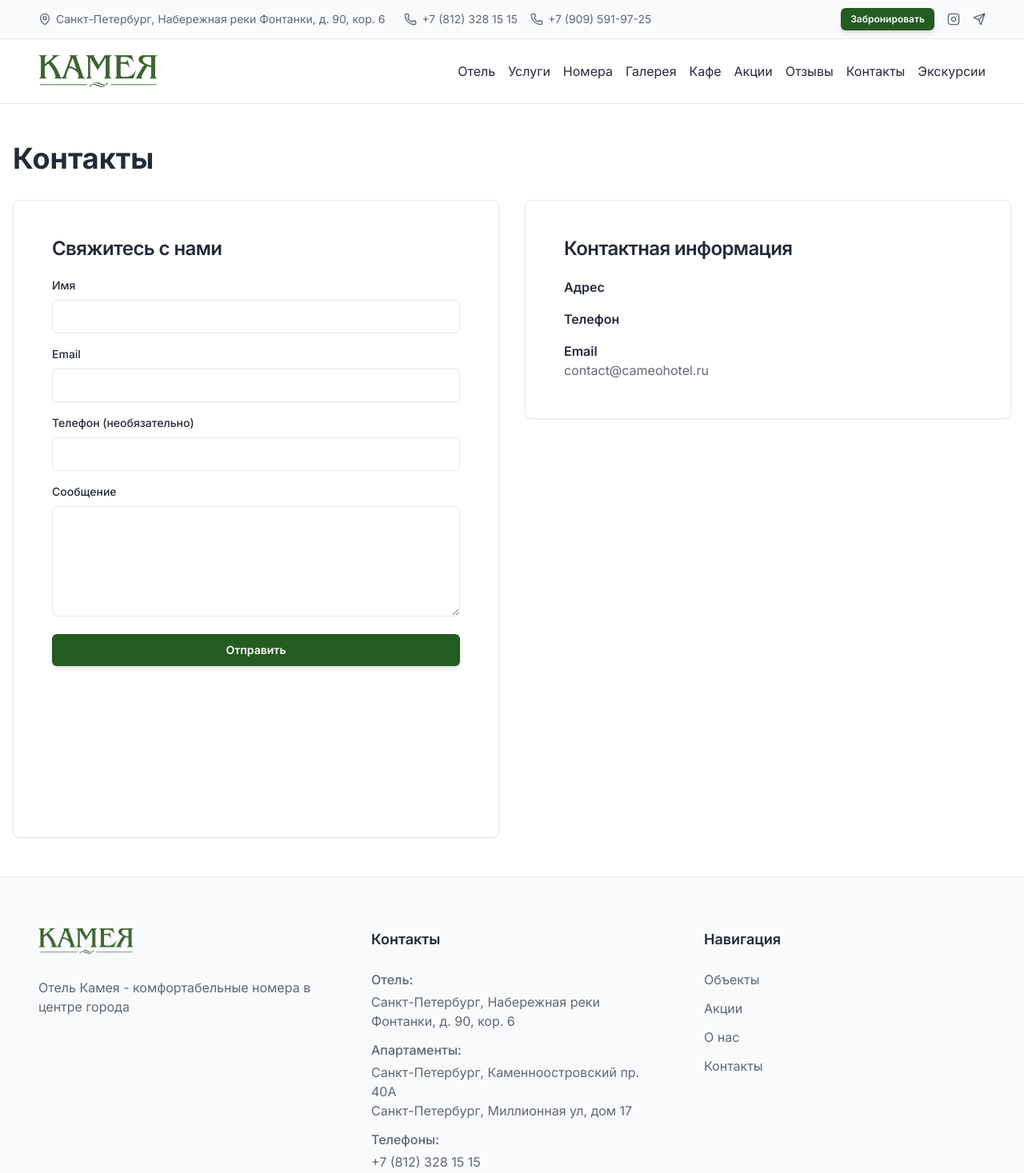
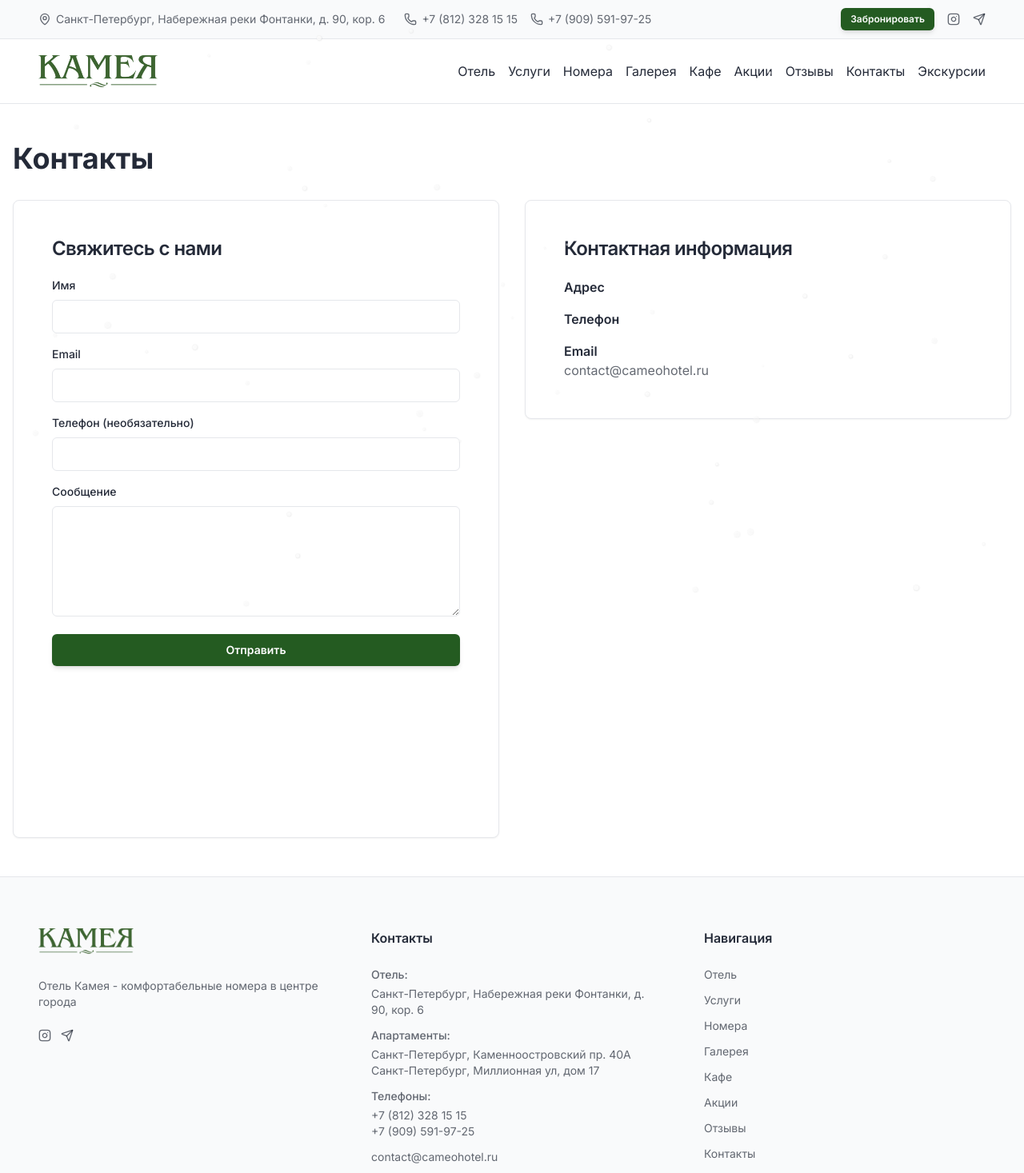
Before and after one commit to splNovikov/cameo-poc, a Next.js app: page /contacts in a window 1280 px wide. Shown: the top 1467 px of the page at 80% size. Built offline with nearby package versions, Linux system fonts and the light colour scheme; no server answers; a web font is replaced by a local one.

Commit message:
seasonal effects and footer

```diff
--- a/src/app/(site)/layout.tsx
+++ b/src/app/(site)/layout.tsx
@@ -1,6 +1,5 @@
 import Link from 'next/link';
 import { Phone, MapPin, Instagram, Send } from 'lucide-react';
-import { pathKeys } from '@shared/router';
 import { siteConfig, NAVIGATION_ITEMS } from '@shared/config';
 import { Logo } from '@shared/ui/logo';
 import { MobileNavigation } from '@widgets/mobile-navigation';
@@ -101,16 +100,38 @@ export default function SiteLayout({ children }: { children: React.ReactNode })
               <div className="mb-3 md:mb-4 lg:mb-6">
                 <Logo linkToHome={true} height="h-8" showText={false} />
               </div>
-              <p className="text-xs text-text-light md:text-sm lg:text-base">
+              <p className="mb-3 text-[10px] text-text-light md:mb-4 md:text-xs lg:mb-6 lg:text-sm">
                 {siteConfig.description}
               </p>
+              <div className="flex items-center gap-2 md:gap-3">
+                <a
+                  href={siteConfig.social.instagram}
+                  target="_blank"
+                  rel="noopener noreferrer"
+                  className="text-text-light transition-colors hover:text-primary"
+                  aria-label="Instagram"
+                >
+                  <Instagram className="h-3.5 w-3.5 md:h-4 md:w-4" />
+                </a>
+                {siteConfig.social.telegram && (
+                  <a
+                    href={siteConfig.social.telegram}
+                    target="_blank"
+                    rel="noopener noreferrer"
+                    className="text-text-light transition-colors hover:text-primary"
+                    aria-label="Telegram"
+                  >
+                    <Send className="h-3.5 w-3.5 md:h-4 md:w-4" />
+                  </a>
+                )}
+              </div>
             </div>
             <div>
-              <h3 className="mb-3 text-sm font-semibold md:mb-4 md:text-base lg:mb-6 lg:text-lg">
+              <h3 className="mb-3 text-xs font-semibold md:mb-4 md:text-sm lg:mb-6 lg:text-base">
                 Контакты
               </h3>
               <div className="space-y-2 md:space-y-3">
-                <div className="text-xs text-text-light md:text-sm lg:text-base">
+                <div className="text-[10px] text-text-light md:text-xs lg:text-sm">
                   <p className="mb-1 font-medium">Отель:</p>
                   <a
                     href={siteConfig.contact.addresses.hotel[0].mapUrl}
@@ -121,7 +142,7 @@ export default function SiteLayout({ children }: { children: React.ReactNode })
                     {siteConfig.contact.addresses.hotel[0].address}
                   </a>
                 </div>
-                <div className="text-xs text-text-light md:text-sm lg:text-base">
+                <div className="text-[10px] text-text-light md:text-xs lg:text-sm">
                   <p className="mb-1 font-medium">Апартаменты:</p>
                   {siteConfig.contact.addresses.apartments.map((location, index) => (
                     <a
@@ -135,7 +156,7 @@ export default function SiteLayout({ children }: { children: React.ReactNode })
                     </a>
                   ))}
                 </div>
-                <div className="text-xs text-text-light md:text-sm lg:text-base">
+                <div className="text-[10px] text-text-light md:text-xs lg:text-sm">
                   <p className="mb-1 font-medium">Телефоны:</p>
                   {siteConfig.contact.phones.map((phone, index) => (
                     <a
@@ -147,44 +168,29 @@ export default function SiteLayout({ children }: { children: React.ReactNode })
                     </a>
                   ))}
                 </div>
-                <p className="text-xs text-text-light md:text-sm lg:text-base">
+                <p className="text-[10px] text-text-light md:text-xs lg:text-sm">
                   {siteConfig.contact.email}
                 </p>
               </div>
             </div>
             <div>
-              <h3 className="mb-3 text-sm font-semibold md:mb-4 md:text-base lg:mb-6 lg:text-lg">
+              <h3 className="mb-3 text-xs font-semibold md:mb-4 md:text-sm lg:mb-6 lg:text-base">
                 Навигация
               </h3>
-              <div className="flex flex-col gap-2 text-xs md:gap-3 md:text-sm lg:text-base">
-                <Link
-                  href={pathKeys.properties}
-                  className="text-text-light transition-colors hover:text-primary"
-                >
-                  Объекты
-                </Link>
-                <Link
-                  href={pathKeys.offers}
-                  className="text-text-light transition-colors hover:text-primary"
-                >
-                  Акции
-                </Link>
-                <Link
-                  href={pathKeys.about}
-                  className="text-text-light transition-colors hover:text-primary"
-                >
-                  О нас
-                </Link>
-                <Link
-                  href={pathKeys.contacts}
-                  className="text-text-light transition-colors hover:text-primary"
-                >
-                  Контакты
-                </Link>
+              <div className="flex flex-col gap-2 text-[10px] md:gap-3 md:text-xs lg:text-sm">
+                {NAVIGATION_ITEMS.map((item) => (
+                  <Link
+                    key={item.href}
+                    href={item.href}
+                    className="text-text-light transition-colors hover:text-primary"
+                  >
+                    {item.label}
+                  </Link>
+                ))}
               </div>
             </div>
           </div>
-          <div className="mt-6 border-t border-border pt-6 text-center text-xs text-text-light md:mt-8 md:pt-8 md:text-sm lg:mt-12 lg:pt-12 lg:text-base xl:mt-16">
+          <div className="mt-6 border-t border-border pt-6 text-center text-[10px] text-text-light md:mt-8 md:pt-8 md:text-xs lg:mt-12 lg:pt-12 lg:text-sm xl:mt-16">
             © {new Date().getFullYear()} {siteConfig.name}. Все права защищены.
           </div>
         </div>
--- a/src/app/layout.tsx
+++ b/src/app/layout.tsx
@@ -1,6 +1,7 @@
 import type { Metadata } from 'next';
 import { Inter } from 'next/font/google';
 import { QueryProvider } from './providers/query-provider';
+import { SeasonalEffects } from '@widgets/seasonal-effects';
 import { siteConfig } from '@shared/config';
 import './globals.css';
 
@@ -47,7 +48,10 @@ export default function RootLayout({ children }: { children: React.ReactNode })
   return (
     <html lang="ru">
       <body className={inter.className}>
-        <QueryProvider>{children}</QueryProvider>
+        <QueryProvider>
+          {children}
+          <SeasonalEffects />
+        </QueryProvider>
       </body>
     </html>
   );
--- /dev/null
+++ b/src/widgets/seasonal-effects/index.ts
@@ -0,0 +1,3 @@
+export { SeasonalEffects } from './seasonal-effects';
+export { SnowEffect } from './snow-effect';
+export { useSeasonalEffects } from './use-seasonal-effects';
--- /dev/null
+++ b/src/widgets/seasonal-effects/seasonal-effects.tsx
@@ -0,0 +1,15 @@
+'use client';
+
+import { SnowEffect } from './snow-effect';
+import { useSeasonalEffects } from './use-seasonal-effects';
+
+/**
+ * Seasonal Effects Widget
+ * Displays seasonal visual effects based on current date
+ * Mobile-first responsive design
+ */
+export function SeasonalEffects() {
+  const { showSnow } = useSeasonalEffects();
+
+  return <>{showSnow && <SnowEffect />}</>;
+}
--- /dev/null
+++ b/src/widgets/seasonal-effects/snow-effect.module.css
@@ -0,0 +1,10 @@
+.canvas {
+  position: fixed;
+  top: 0;
+  left: 0;
+  width: 100%;
+  height: 100%;
+  pointer-events: none;
+  z-index: var(--z-tooltip);
+  /* Removed mix-blend-mode: screen to make snow visible on white background */
+}
--- /dev/null
+++ b/src/widgets/seasonal-effects/snow-effect.tsx
@@ -0,0 +1,135 @@
+'use client';
+
+import { useEffect, useRef, useCallback } from 'react';
+import styles from './snow-effect.module.css';
+import { SNOW_EFFECT_CONFIG } from './snow-effect.constants';
+
+interface Snowflake {
+  x: number;
+  y: number;
+  size: number;
+  speed: number;
+  opacity: number;
+}
+
+interface SnowEffectProps {
+  maxFlakes?: number;
+}
+
+/**
+ * Create a single snowflake with random properties
+ */
+function createSnowflake(canvasWidth: number, canvasHeight: number): Snowflake {
+  return {
+    x: Math.random() * canvasWidth,
+    y: Math.random() * canvasHeight,
+    size:
+      Math.random() * (SNOW_EFFECT_CONFIG.maxSize - SNOW_EFFECT_CONFIG.minSize) +
+      SNOW_EFFECT_CONFIG.minSize,
+    speed:
+      Math.random() * (SNOW_EFFECT_CONFIG.maxSpeed - SNOW_EFFECT_CONFIG.minSpeed) +
+      SNOW_EFFECT_CONFIG.minSpeed,
+    opacity:
+      Math.random() * (SNOW_EFFECT_CONFIG.maxOpacity - SNOW_EFFECT_CONFIG.minOpacity) +
+      SNOW_EFFECT_CONFIG.minOpacity,
+  };
+}
+
+/**
+ * Draw a single snowflake on canvas
+ */
+function drawSnowflake(ctx: CanvasRenderingContext2D, flake: Snowflake, canvasWidth: number): void {
+  // Update position
+  flake.y += flake.speed;
+  flake.x +=
+    Math.sin(flake.y * SNOW_EFFECT_CONFIG.horizontalDriftFrequency) *
+    SNOW_EFFECT_CONFIG.horizontalDriftAmplitude;
+
+  // Reset if off screen
+  if (flake.y > ctx.canvas.height) {
+    flake.y = SNOW_EFFECT_CONFIG.resetOffset;
+    flake.x = Math.random() * canvasWidth;
+  }
+
+  // Draw snowflake with shadow for visibility on white background
+  ctx.save();
+
+  // Add shadow for visibility
+  ctx.shadowColor = SNOW_EFFECT_CONFIG.shadow.color;
+  ctx.shadowBlur = SNOW_EFFECT_CONFIG.shadow.blur;
+  ctx.shadowOffsetX = SNOW_EFFECT_CONFIG.shadow.offsetX;
+  ctx.shadowOffsetY = SNOW_EFFECT_CONFIG.shadow.offsetY;
+
+  // Draw snowflake
+  ctx.beginPath();
+  ctx.arc(flake.x, flake.y, flake.size, 0, Math.PI * 2);
+
+  // Fill with white color and opacity
+  const { r: fillR, g: fillG, b: fillB } = SNOW_EFFECT_CONFIG.colors.fill;
+  ctx.fillStyle = `rgba(${fillR}, ${fillG}, ${fillB}, ${flake.opacity})`;
+  ctx.fill();
+
+  // Add subtle stroke for better visibility
+  const strokeOpacity = flake.opacity * SNOW_EFFECT_CONFIG.strokeOpacityMultiplier;
+  const { r: strokeR, g: strokeG, b: strokeB } = SNOW_EFFECT_CONFIG.colors.stroke;
+  ctx.strokeStyle = `rgba(${strokeR}, ${strokeG}, ${strokeB}, ${strokeOpacity})`;
+  ctx.lineWidth = SNOW_EFFECT_CONFIG.stroke.lineWidth;
+  ctx.stroke();
+
+  ctx.restore();
+}
+
+/**
+ * Snow Effect Component
+ * Creates animated snowflakes using canvas
+ * Mobile-first responsive design
+ */
+export function SnowEffect({ maxFlakes = SNOW_EFFECT_CONFIG.defaultMaxFlakes }: SnowEffectProps) {
+  const canvasRef = useRef<HTMLCanvasElement>(null);
+  const animationFrameRef = useRef<number | null>(null);
+
+  const resizeCanvas = useCallback((canvas: HTMLCanvasElement) => {
+    canvas.width = window.innerWidth;
+    canvas.height = window.innerHeight;
+  }, []);
+
+  useEffect(() => {
+    const canvas = canvasRef.current;
+    if (!canvas) return;
+
+    const ctx = canvas.getContext('2d');
+    if (!ctx) return;
+
+    // Set canvas size
+    resizeCanvas(canvas);
+    const handleResize = () => resizeCanvas(canvas);
+    window.addEventListener('resize', handleResize);
+
+    // Create snowflakes
+    const snowflakes: Snowflake[] = Array.from({ length: maxFlakes }, () =>
+      createSnowflake(canvas.width, canvas.height)
+    );
+
+    // Animation loop
+    const animate = () => {
+      ctx.clearRect(0, 0, canvas.width, canvas.height);
+
+      snowflakes.forEach((flake) => {
+        drawSnowflake(ctx, flake, canvas.width);
+      });
+
+      animationFrameRef.current = requestAnimationFrame(animate);
+    };
+
+    animate();
+
+    return () => {
+      window.removeEventListener('resize', handleResize);
+      if (animationFrameRef.current !== null) {
+        cancelAnimationFrame(animationFrameRef.current);
+      }
+    };
+  }, [maxFlakes, resizeCanvas]);
+
+  return <canvas ref={canvasRef} className={styles.canvas} />;
+}
--- /dev/null
+++ b/src/widgets/seasonal-effects/use-seasonal-effects.ts
@@ -0,0 +1,47 @@
+'use client';
+
+import { useState, useEffect } from 'react';
+
+/**
+ * Months enum for clarity
+ */
+enum Month {
+  January = 0,
+  February = 1,
+  March = 2,
+  April = 3,
+  May = 4,
+  June = 5,
+  July = 6,
+  August = 7,
+  September = 8,
+  October = 9,
+  November = 10,
+  December = 11,
+}
+
+/**
+ * Winter months when snow should be shown
+ */
+const WINTER_MONTHS = [Month.November, Month.December, Month.January, Month.February];
+
+/**
+ * Hook for seasonal effects business logic
+ * Determines which seasonal effects should be active based on current date
+ */
+export function useSeasonalEffects() {
+  const [showSnow, setShowSnow] = useState(false);
+
+  useEffect(() => {
+    const now = new Date();
+    const month = now.getMonth();
+
+    // Show snow during winter months (November to February)
+    const isWinter = WINTER_MONTHS.includes(month);
+    setShowSnow(isWinter);
+  }, []);
+
+  return {
+    showSnow,
+  };
+}
```
Also changed, not shown: src/widgets/seasonal-effects/snow-effect.constants.ts (added, +41 -0 lines), src/widgets/yandex-map-component/use-yandex-map.ts (+2 -10 lines), src/widgets/yandex-map-component/yandex-map-global.css (+6 -6 lines), src/widgets/yandex-map-component/yandex-map-component.module.css (line endings or trailing spaces).
